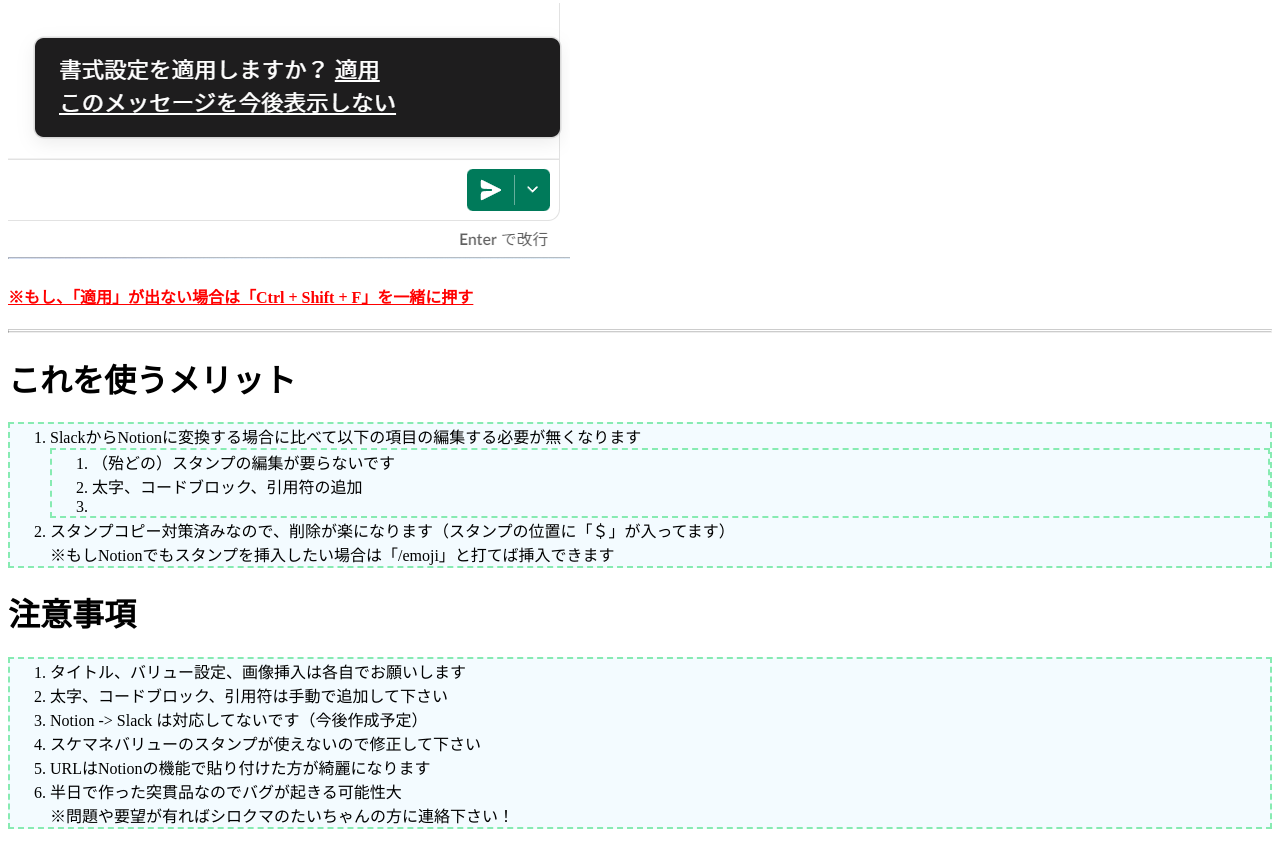
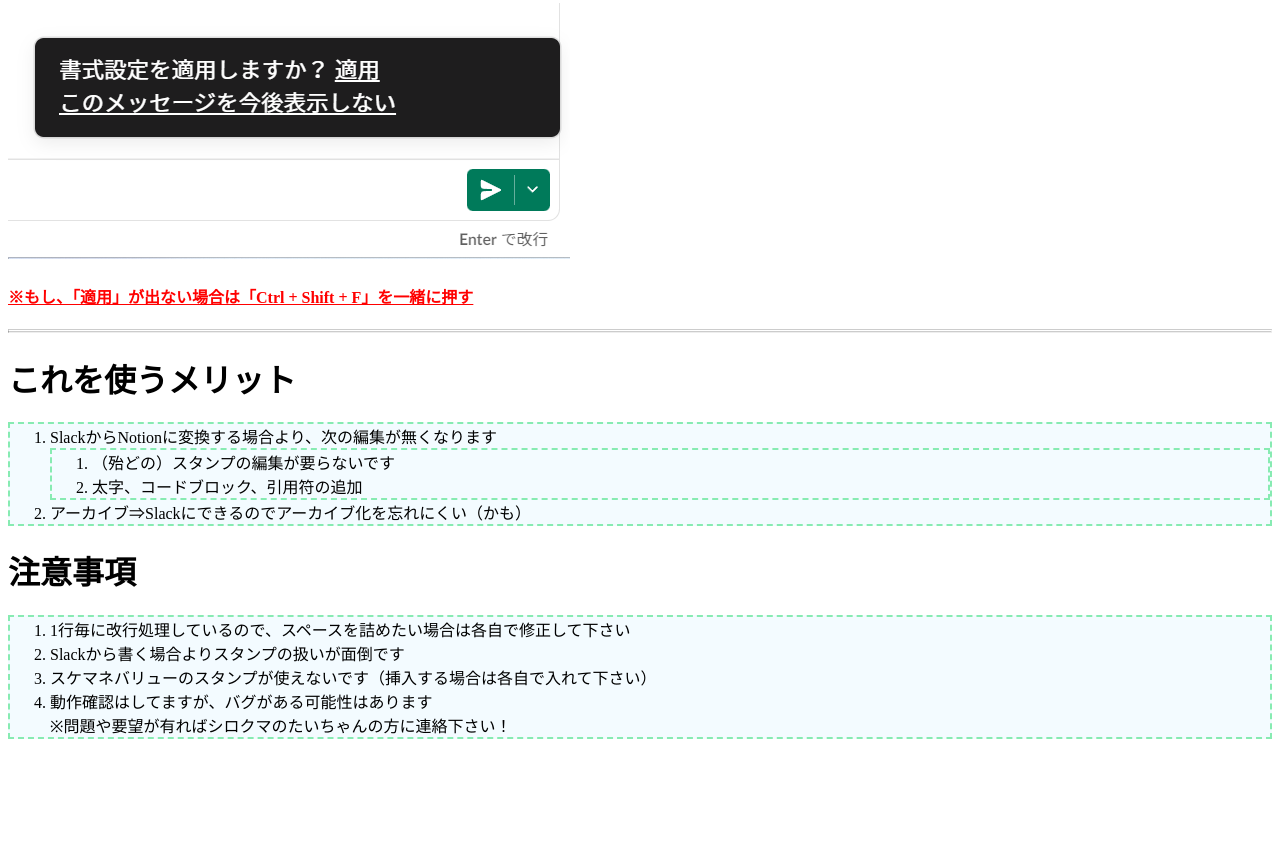
Before and after one commit to shirokuma256/slack-notion, a plain HTML site: page notion.html in a window 1280 px wide. Shown: the part 726-1571 px from the top of the page. After the commit the page ends 1481 px from the top, so only its background shows below. Drawn offline with Linux system fonts and the light colour scheme.

Commit message:
coment add

```diff
--- a/notion.html
+++ b/notion.html
@@ -56,24 +56,20 @@
 
     <h1>これを使うメリット</h1>
     <ol>
-        <li>SlackからNotionに変換する場合に比べて以下の項目の編集する必要が無くなります</li>
+        <li>SlackからNotionに変換する場合より、次の編集が無くなります</li>
         <ol>
             <li>（殆どの）スタンプの編集が要らないです</li>
             <li>太字、コードブロック、引用符の追加</li>
-            <li></li>
         </ol>
-        <li>スタンプコピー対策済みなので、削除が楽になります（スタンプの位置に「＄」が入ってます）<br>
-            ※もしNotionでもスタンプを挿入したい場合は「/emoji」と打てば挿入できます</li>
+        <li>アーカイブ⇒Slackにできるのでアーカイブ化を忘れにくい（かも）</li>
     </ol>
 
     <h1>注意事項</h1>
     <ol>
-        <li>タイトル、バリュー設定、画像挿入は各自でお願いします</li>
-        <li>太字、コードブロック、引用符は手動で追加して下さい</li>
-        <li>Notion -> Slack は対応してないです（今後作成予定）</li>
-        <li>スケマネバリューのスタンプが使えないので修正して下さい</li>
-        <li>URLはNotionの機能で貼り付けた方が綺麗になります</li>
-        <li>半日で作った突貫品なのでバグが起きる可能性大<br>
+        <li>1行毎に改行処理しているので、スペースを詰めたい場合は各自で修正して下さい</li>
+        <li>Slackから書く場合よりスタンプの扱いが面倒です</li>
+        <li>スケマネバリューのスタンプが使えないです（挿入する場合は各自で入れて下さい）</li>
+        <li>動作確認はしてますが、バグがある可能性はあります<br>
             ※問題や要望が有ればシロクマのたいちゃんの方に連絡下さい！</li>
     </ol>
 
```
